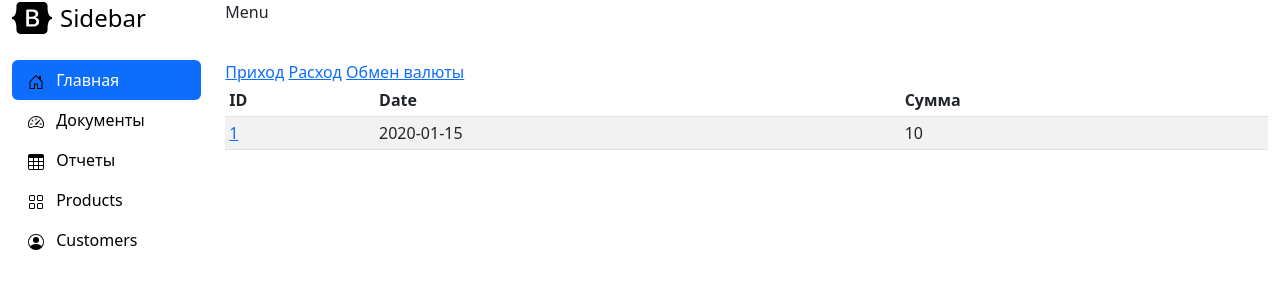
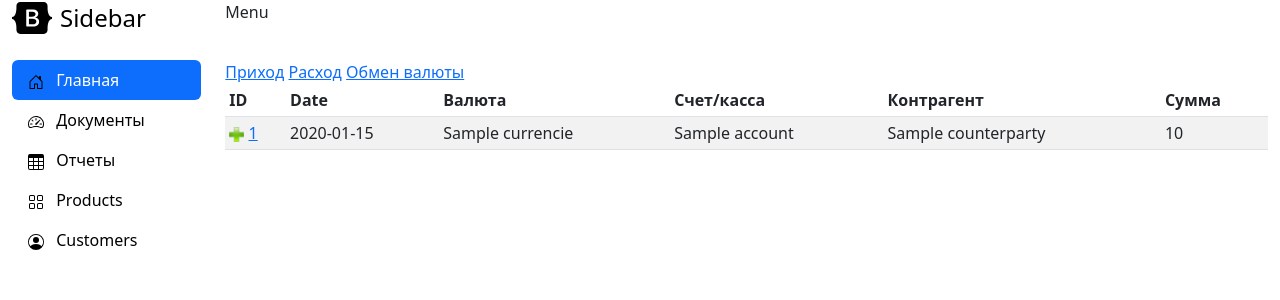
Before and after one commit to OlegVladychenko/persfinance, a Django app: template mymoney/money/templates/money/documents.html in a window 1280 px wide. Shown: the top 300 px of the page. Run offline with Django 3.2, Linux system fonts and the light colour scheme; the template is opened without the code that fills it: most values are stand-ins (such as "Sample title", 1, 10 or a date in 2020).

Commit message:
page documents

```diff
--- a/mymoney/money/templates/money/documents.html
+++ b/mymoney/money/templates/money/documents.html
@@ -1,13 +1,18 @@
 {% extends 'money/base.html' %}
 {% block content %}
+{% load static %}
 
-<a href="{% url 'add_debit_doc' %}">Приход</a>  <a href="{% url 'add_credit_doc' %}">Расход</a> <a href="">Обмен валюты</a>
+<a href="{% url 'add_debit_doc' %}">Приход</a>  <a href="{% url 'add_credit_doc' %}">Расход</a> <a href="">Обмен
+    валюты</a>
 <div class="table-responsive">
     <table class="table table-striped table-sm">
         <thead>
         <tr>
             <th scope="col">ID</th>
             <th scope="col">Date</th>
+            <th scope="col">Валюта</th>
+            <th scope="col">Счет/касса</th>
+            <th scope="col">Контрагент</th>
             <th scope="col">Сумма</th>
         </tr>
         </thead>
@@ -15,9 +20,19 @@
 
         {% for m in document_list %}
         <tr>
-            <td><a href="{% url 'show_doc' m.id %}">{{m.id}} </a></td>
+            <td>
+                {% if m.sum_reg < 0 %}
+                <img src="{% static 'money/images/minus.png' %}" height="15">
+                {% else %}
+                <img src="{% static 'money/images/plus.png' %}" height="15">
+                {% endif %}
+                <a href="{% url 'show_doc' m.id %}">{{m.id}} </a></td>
             <td>{{m.date|date:"Y-m-d"}}</td>
-            <td>{{m.sum}}</td>
+
+            <td>{{m.сurrencie}}</td>
+            <td>{{m.account}}</td>
+             <td>{{m.counterparty}}</td>
+            <td>{{m.sum_reg}}</td>
         </tr>
         {% endfor %}
 
```
Also changed, not shown: mymoney/money/static/money/images/minus.png (added), mymoney/money/static/money/images/plus.png (added).
